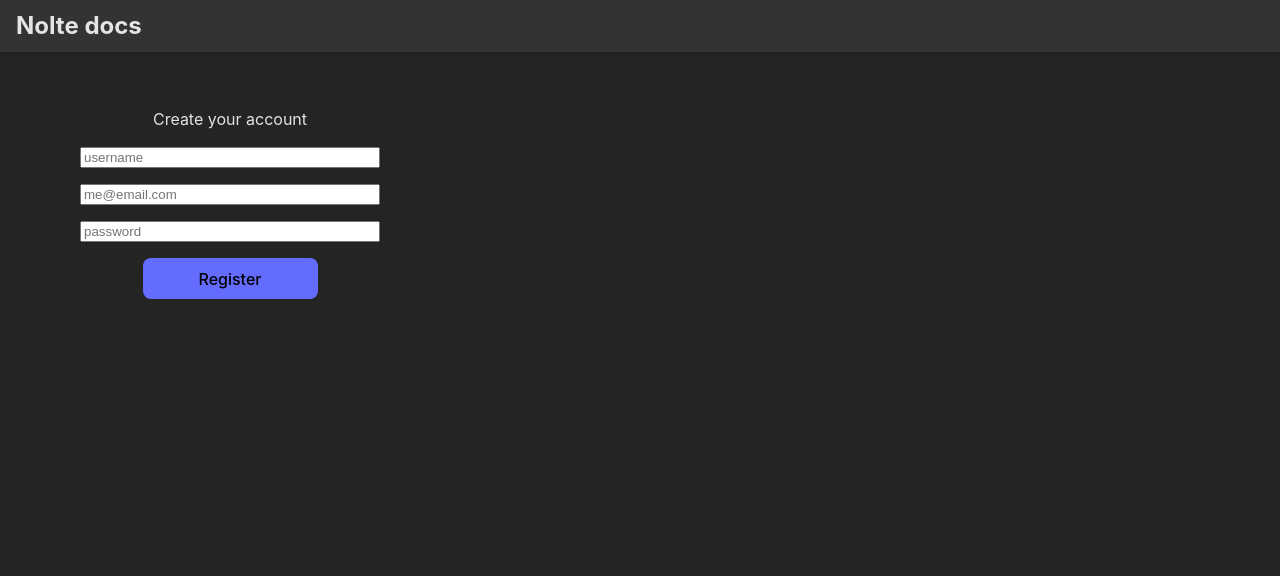
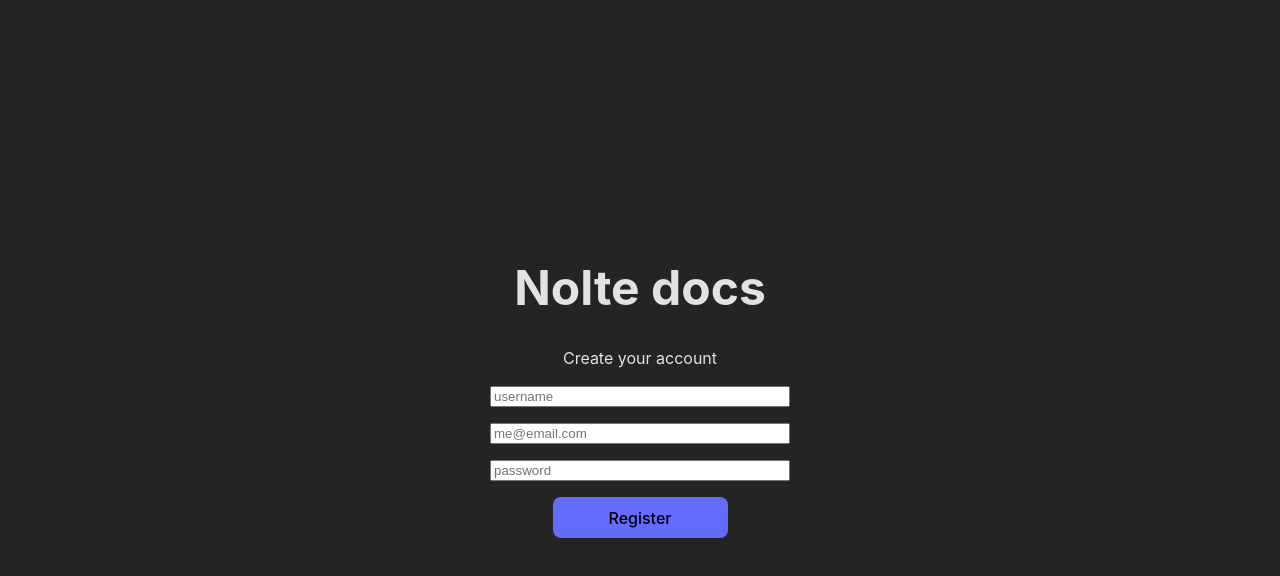
Before and after one commit to agustisera1/rich-text-editor, a React (Vite) app in the folder client/: page / in a window 1280 px wide. Both pictures are taken after a click on the button "Register". Shown: the top 576 px of the page. Built offline with nearby package versions, Linux system fonts and the light colour scheme.

Commit message:
feat(layout): ui adjustments

```diff
--- a/client/src/components/Home.tsx
+++ b/client/src/components/Home.tsx
@@ -14,7 +14,7 @@ export const Home = () => {
 
   return (
     <>
-      <h1>Nolte Docs</h1>
+      <h1>Nolte docs</h1>
       <section className="card">
         <p>
           Welcome to Nolte Docs, your collaborative rich text editor. Create,
--- a/client/src/components/LoginForm.tsx
+++ b/client/src/components/LoginForm.tsx
@@ -39,6 +39,8 @@ export const LoginForm = () => {
   }, [loginStatus, navigate]);
 
   return (
+    <>
+      <h1>Nolte docs</h1>
       <section className="card">
         <p>Please enter your username and password to log in.</p>
         <input ref={usernameRef} type="text" placeholder="username" />
@@ -47,5 +49,6 @@ export const LoginForm = () => {
           {loginStatus.pending ? "..." : "Login"}
         </button>
       </section>
+    </>
   );
 };
--- a/client/src/components/MenuBar.tsx
+++ b/client/src/components/MenuBar.tsx
@@ -28,7 +28,6 @@ export const MenuBar = ({
   const navigate = useNavigate();
 
   const saveDocument = useCallback(async () => {
-    console.log("save called");
     if (editor) {
       const { success } = await updateDocument(documentID, {
         content: editor.getText(),
--- a/client/src/components/PageLayout.tsx
+++ b/client/src/components/PageLayout.tsx
@@ -1,13 +1,16 @@
 import React, { PropsWithChildren } from "react";
 import { useAuth } from "../hooks";
-import { useNavigate } from "react-router";
+import { useLocation, useNavigate } from "react-router";
 import { paths } from "../constants";
 
 export const PageLayout: React.FC<PropsWithChildren> = ({ children }) => {
   const { logOut, user, isLogged } = useAuth();
   const navigate = useNavigate();
+  const location = useLocation();
+
   const handleNavClick = () => {
-    if (isLogged) navigate(paths.documents);
+    if (isLogged && location.pathname !== paths.documents)
+      navigate(paths.documents);
   };
 
   return (
--- a/client/src/components/RegisterForm.tsx
+++ b/client/src/components/RegisterForm.tsx
@@ -45,7 +45,9 @@ export const RegisterForm = () => {
   }, [registerStatus, navigate]);
 
   return (
-    <form onSubmit={handleRegister} className="card">
+    <>
+      <h1>Nolte docs</h1>
+      <form onSubmit={handleRegister} className="card register">
         <p>Create your account</p>
         <input
           ref={createUsernameRef}
@@ -74,5 +76,6 @@ export const RegisterForm = () => {
           {registerStatus.pending ? "..." : "Register"}
         </button>
       </form>
+    </>
   );
 };
--- a/client/src/constants.ts
+++ b/client/src/constants.ts
@@ -3,9 +3,7 @@ export const paths = {
   register: "/register",
   documents: "/documents",
   document: ":id",
-  editor: "/editor",
   home: "/",
-  notFound: "/notFound",
 };
 
 /* Move to vite .env file */
--- a/client/src/index.css
+++ b/client/src/index.css
@@ -2,7 +2,6 @@
   font-family: Inter, system-ui, Avenir, Helvetica, Arial, sans-serif;
   line-height: 1.5;
   font-weight: 400;
-
   color-scheme: light dark;
   color: rgba(255, 255, 255, 0.87);
   background-color: #242424;
@@ -36,7 +35,7 @@ a:hover {
 body {
   margin: 0;
   display: flex;
-  place-items: start;
+  place-items: center;
   place-content: center;
   min-width: 320px;
   min-height: 100vh;
@@ -53,6 +52,10 @@ h1 {
   flex-direction: column;
   gap: 1rem;
   width: 300px;
+}
+
+.register {
+  align-self: center;
 }
 
 button {
--- a/client/src/main.tsx
+++ b/client/src/main.tsx
@@ -32,10 +32,7 @@ createRoot(document.getElementById("root")!).render(
         <Routes>
           <Route path={paths.home} element={<Home />} />
           <Route path={paths.login} element={<LoginForm />} />
-          <Route
-            path={paths.register}
-            element={withPageLayout(<RegisterForm />)}
-          />
+          <Route path={paths.register} element={<RegisterForm />} />
           <Route
             path={paths.documents}
             element={withPageLayout(<Documents />, true)}
```
Also changed, not shown: 1 other file (tests, documents, lock files or other folders). Lines whose indentation alone changed are shown as unchanged.
